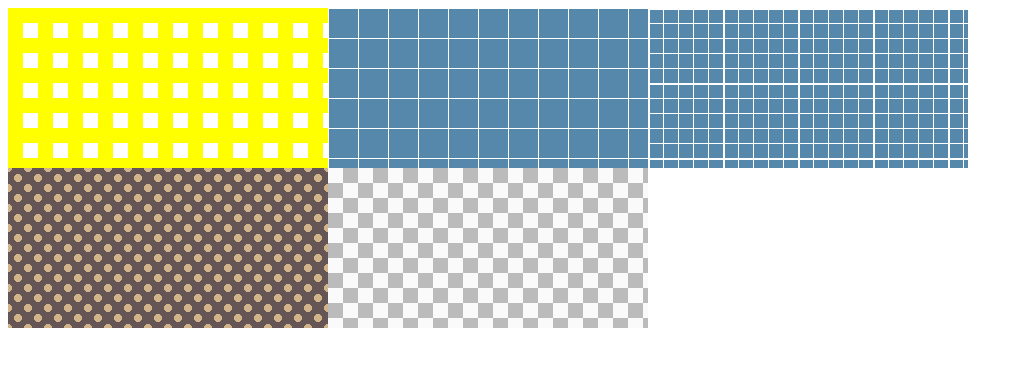
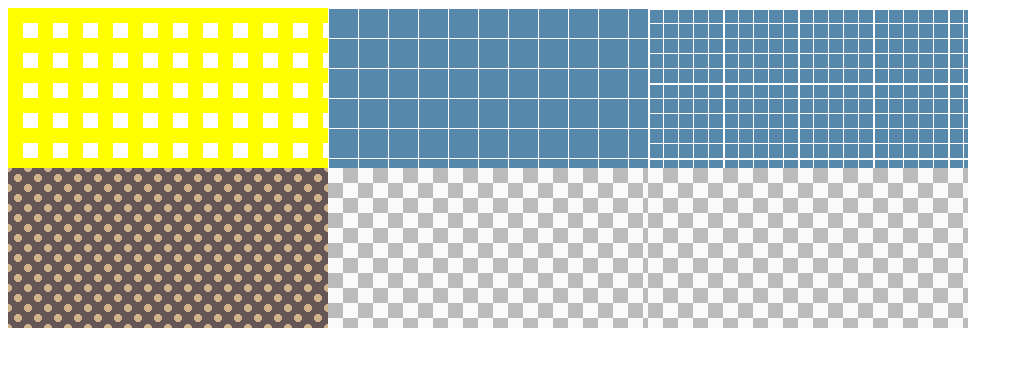
Before and after one commit to chenzhili/cssSecret, a plain HTML site: page index.html in a window 1280 px wide. Shown: the whole page, without its empty margins (0-1023 px from the left). Drawn offline with Linux system fonts and the light colour scheme.

Commit message:
bg change

```diff
--- a/2019/0415.css
+++ b/2019/0415.css
@@ -48,3 +48,13 @@
     background-size:30px 30px;
     background-position:0 0,15px 15px,15px 15px,30px 30px; /*正的 和 写 负的 15px 是一样，因为 用上一个 图形进行 叠加没问题*/
 }
+.complecated-test-simple{
+    width:20em;
+    height:10em;
+    background-color:rgba(250,250,250,.9);
+    background-image:
+    linear-gradient(45deg,#bbb 25%,transparent 0,transparent 75%,#bbb 0),
+    linear-gradient(45deg,#bbb 25%,transparent 0,transparent 75%,#bbb 0);
+    background-size:30px 30px;
+    background-position:0 0,15px 15px;
+}
--- a/index.html
+++ b/index.html
@@ -48,6 +48,7 @@
         <div class="complecated-bg3"></div>
         <div class="complecated-radial-bg1"></div>
         <div class="complecated-test"></div>
+        <div class="complecated-test-simple"></div>
     </div>
 
 
```
